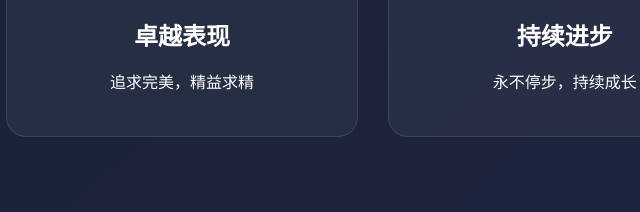
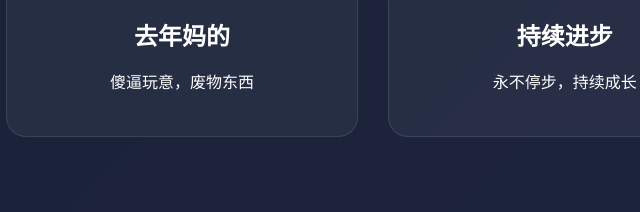
Before and after one commit to 2181287118/confidence-website, a plain HTML site: page index.html in a window 1280 px wide. Shown: the part 1627-1839 px from the top of the page, 458-1098 px from the left. Drawn offline with Linux system fonts and the light colour scheme.

Commit message:
Update index.html content

```diff
--- a/index.html
+++ b/index.html
@@ -21,7 +21,7 @@
             </div>
             <div class="hero">
                 <h1 class="title">德玛西亚之力，展现自信</h1>
-                <p class="subtitle">每一步都是向梦想迈进的脚印</p>
+                <p class="subtitle">每一步都是向梦想迈进的狗屎</p>
             </div>
         </header>
 
@@ -46,8 +46,8 @@
                 </div>
                 <div class="achievement-card">
                     <i class="fas fa-star"></i>
-                    <h3>卓越表现</h3>
-                    <p>追求完美，精益求精</p>
+                    <h3>去年妈的</h3>
+                    <p>傻逼玩意，废物东西</p>
                 </div>
                 <div class="achievement-card">
                     <i class="fas fa-award"></i>
```
